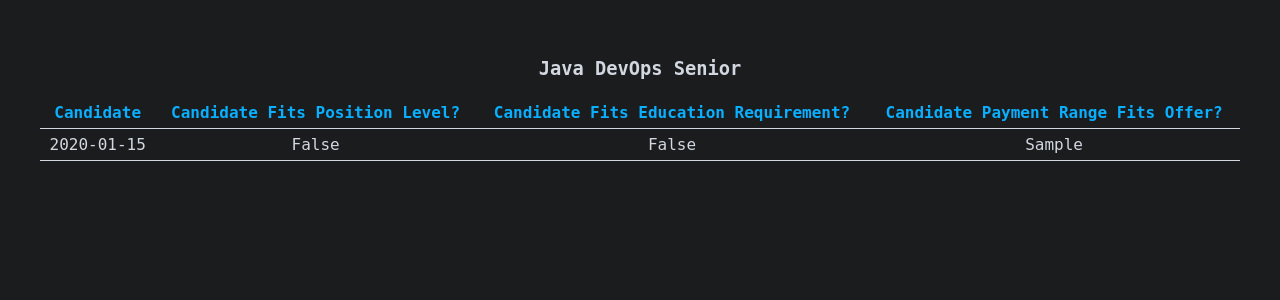
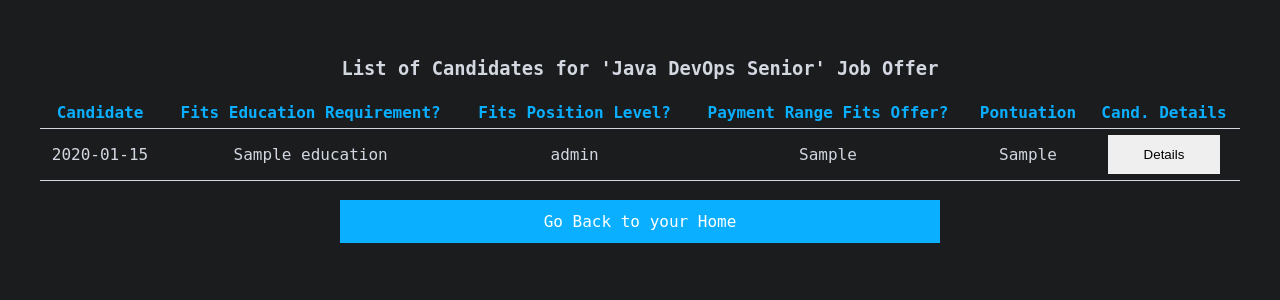
Before and after one commit to duartqx/djanbs, a Django app: template djanbs/jobs/templates/jobs/details-job.html in a window 1280 px wide. Shown: the part 75-375 px from the top of the page. Run offline with Django 4.2, Linux system fonts and the light colour scheme; a user stored in the database is signed in; data comes from the database, SQL or seed files in the repository; both versions use the stored data as it was after the commit; the template is opened without the code that fills it: values that come from a table or form of the project are taken from there, most other values are stand-ins (such as "Sample title", 1, 10 or a date in 2020).

Commit message:
work on company pages to see candidate pontuation and the list of candidates per job offer

```diff
--- a/djanbs/djanbs/urls.py
+++ b/djanbs/djanbs/urls.py
@@ -77,4 +77,8 @@ urlpatterns = [
         jobs.views.views.delete_job_application,
         name='delete-job-application'),
 
+    path('details-cand/<str:jc_id>/',
+        jobs.views.views.cand_details,
+        name='details-cand'),
+
 ]
--- a/djanbs/jobs/choices.py
+++ b/djanbs/jobs/choices.py
@@ -28,5 +28,5 @@ class EducationRequirement(models.IntegerChoices):
 def int_to_string(int_choice, integer) -> str:
     for num, string in int_choice.choices: # type: ignore
         if num == integer:
-            return string
+            return string.capitalize()
     return ''
--- a/djanbs/jobs/models.py
+++ b/djanbs/jobs/models.py
@@ -3,7 +3,7 @@ from django.contrib.auth.models import AbstractUser
 from django.db import models
 from django.utils.translation import gettext_lazy as _
 
-from .choices import EducationRequirement, PaymentRange, PositionLevel, int_to_string
+from .choices import EducationRequirement, PaymentRange, PositionLevel#, int_to_string
 
 
 class User(AbstractUser):
@@ -64,8 +64,27 @@ class JobCandidated(models.Model):
     candidate = models.ForeignKey(Candidate, on_delete=models.SET_NULL, null=True)
     date_candidated = models.DateTimeField(auto_now_add=True, null=True)
 
-    # Check job_offer and candidate compatibility of education, payment range
-    # and position with other attributes
+    def education(self):
+        return self.job_offer.education_req <= self.candidate.education # type: ignore
+
+    def position_level(self):
+        return self.job_offer.position_level <= self.candidate.position_level # type: ignore
+
+    def payment_range(self):
+        return self.job_offer.payment_range >= self.candidate.payment_range # type: ignore
+
+    def cand_pontuation(self):
+        cand_points = []
+        fields = [
+            (self.job_offer.education_req, self.candidate.education), # type: ignore
+            (self.job_offer.position_level, self.candidate.position_level), # type: ignore
+            (self.candidate.payment_range, self.job_offer.payment_range), # type: ignore
+            ]
+        for i, j in fields:
+            if i < j: cand_points.append(2)
+            elif i == j: cand_points.append(1)
+            else: cand_points.append(0)
+        return sum(cand_points)
 
     def _get_cndct_count(self):
         ''' Finds out how many applied to each job_offer '''
--- a/djanbs/jobs/static/jobs/style.css
+++ b/djanbs/jobs/static/jobs/style.css
@@ -106,9 +106,13 @@ input, button, select, textarea, .cancel-button {
     background-color: var(--blue);
 }
 
-.cancel-button: hover {
+.cancel-button:hover {
     background-color: white;
     color: var(--blue);
+}
+
+.light-cancel-button {
+    background-color: var(--light);
 }
 
 .register-button {
--- a/djanbs/jobs/templates/jobs/candidate_profile.html
+++ b/djanbs/jobs/templates/jobs/candidate-profile.html
@@ -8,7 +8,8 @@
 <a href="{% url 'profile-edit' %}"><button class="button">Edit your Profile</button></a>
 <br>
 <br>
-<center><p>The list of your Job Candidated</p></center>
+<center><h3>The list of your Job Candidated</h3></center>
+<br>
 <table>
 <tr class="blue">
     <th>Job Name</th>
@@ -33,7 +34,7 @@
         {% endif %}
         <td>{{ job_offer.job_offer.location }}</td>
         <td>{{ job_offer.job_offer.company }}</td>
-        <td><a href="{% url 'delete-job-application' job_offer.id %}"><button class="delete-button">Give Up on this Offer</button></a></td>
+        <td><a href="{% url 'delete-job-application' job_offer.id %}"><button class="delete-button" style="padding:12px" >Give Up on this Offer</button></a></td>
     </tr>
 {% endfor %}
 </table>
--- a/djanbs/jobs/templates/jobs/create-job.html
+++ b/djanbs/jobs/templates/jobs/create-job.html
@@ -14,9 +14,10 @@
     <p class="center">Position Level:</p>
     <p>{{ form.position_level }}</p>
     <br>
-    <input class="submit" type="submit" name="{{ operation }} Job Offer">
+    <input class="submit" type="submit" name="submit-offer" value="{{ operation }} Job Offer">
     <div class="register-n-login" style="color:#D74545">{{ form.errors }}</div>
 </form>
+    <center><a class="delete-button" style="padding:12px" href="{% url 'home' %}">Cancel</a></center>
 <br>
 <script>
     var form_fields = document.getElementsByTagName('input')
--- a/djanbs/jobs/templates/jobs/delete-job-cand.html
+++ b/djanbs/jobs/templates/jobs/delete-job-cand.html
@@ -6,6 +6,6 @@
     {% csrf_token %}
     <center><a class="cancel-button" href="{% url 'profile' %}">Cancel</a></center>
     <br>
-    <input class="delete-button" type="submit" name="Give up on Job Offer" value="Give Up on this Offer">
+    <input class="delete-button" style="padding:12px" type="submit" name="Give up on Job Offer" value="Give Up on this Offer">
 </form>
 {% endblock content %}
--- a/djanbs/jobs/templates/jobs/delete-job.html
+++ b/djanbs/jobs/templates/jobs/delete-job.html
@@ -6,6 +6,6 @@
     {% csrf_token %}
     <center><a class="cancel-button" href="{% url 'home' %}">Cancel</a></center>
     <br>
-    <input class="delete-button" type="submit" name="Delete Job Offer" value="Delete Offer">
+    <input class="delete-button" style="paddin:12px" type="submit" name="Delete Job Offer" value="Delete Offer">
 </form>
 {% endblock content %}
--- a/djanbs/jobs/templates/jobs/details-job.html
+++ b/djanbs/jobs/templates/jobs/details-job.html
@@ -2,31 +2,28 @@
 {% block content %}
 <center><h2> {{ request.user.company.name }} </h2></center>
 <br>
-<center><h3> {{ job_offer }} </h3></center>
-
+<center><h3>List of Candidates for '{{ job_offer }}' Job Offer </h3></center>
 
 <table>
 <tr class="blue">
     <th>Candidate</th>
-    <th>Candidate Fits Position Level?</th>
-    <th>Candidate Fits Education Requirement?</th>
-    <th>Candidate Payment Range Fits Offer?</th>
+    <th>Fits Education Requirement?</th>
+    <th>Fits Position Level?</th>
+    <th>Payment Range Fits Offer?</th>
+    <th>Pontuation</th>
+    <th>Cand. Details</th>
 </tr>
 {% for jc in offer_candidates %}
-<tr>
+<tr class="row-hover">
     <td>{{ jc.candidate }}</td>
-    {% if jc.candidate.position_level >= job_offer.position_level %}
-        <td>True</td>
-    {% else %}
-        <td>False</td>
-    {% endif %}
-    {% if jc.candidate.education >= job_offer.education_req %}
-        <td>True</td>
-    {% else %}
-        <td>False</td>
-    {% endif %}
-    <td>{{ jc.candidate.payment_range }}</td>
+    <td>{{ jc.education }}</td>
+    <td>{{ jc.position_level }}</td>
+    <td>{{ jc.payment_range }}</td>
+    <td>{{ jc.cand_pontuation }}</td>
+    <td><a href="{% url 'details-cand' jc.id %}"><button class="w-button" style="width:80%;border:none">Details</button></a></td>
 </tr>
 {% endfor %}
 </table>
+<br>
+<center><a class="cancel-button" href="{% url 'home' %}">Go Back to your Home</a>
 {% endblock content %}
--- a/djanbs/jobs/templates/jobs/job-candidate.html
+++ b/djanbs/jobs/templates/jobs/job-candidate.html
@@ -33,7 +33,7 @@
     {% csrf_token %}
     {{ form }}
     <div class="register-n-login">{{ candidate }} will you candidate yourself to '<b>{{ job_offer }}</b>'?</div>
-    <input class="submit" type="submit" name="Submit" value="Apply to this Job Offer">
+    <input class="cancel-button" type="submit" name="Submit" value="Apply to this Job Offer">
     <div class="register-n-login" style="color:#D74545">{{ form.errors }}</div>
 </form>
 {% endblock content %}
```
Also changed, not shown: djanbs/jobs/templates/jobs/detail-cand.html (added, +51 -0 lines), djanbs/jobs/templates/registration/cand-register.html (+16 -11 lines), djanbs/jobs/templates/registration/comp-register.html (+8 -1 lines), djanbs/jobs/views/views.py (+45 -14 lines), README.md, djanbs/db.sqlite3, djanbs/jobs/templates/jobs/company-profile.html (added), djanbs/jobs/views/accounts.py (line endings or trailing spaces).
